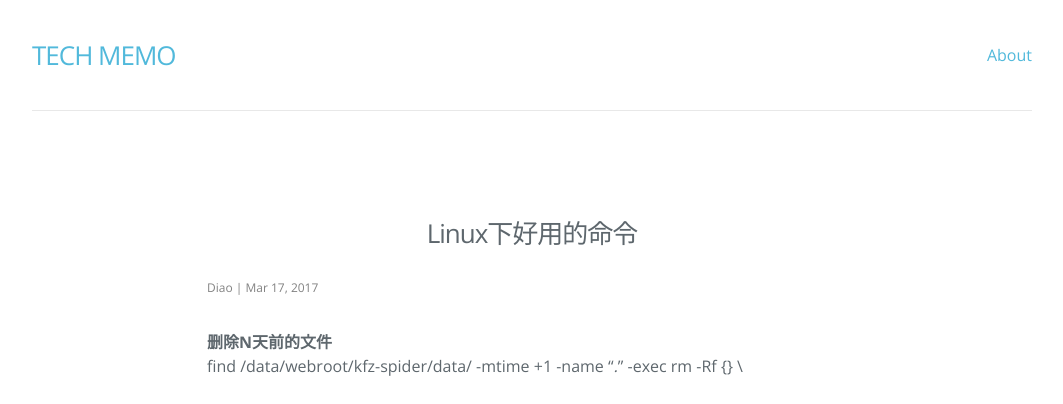
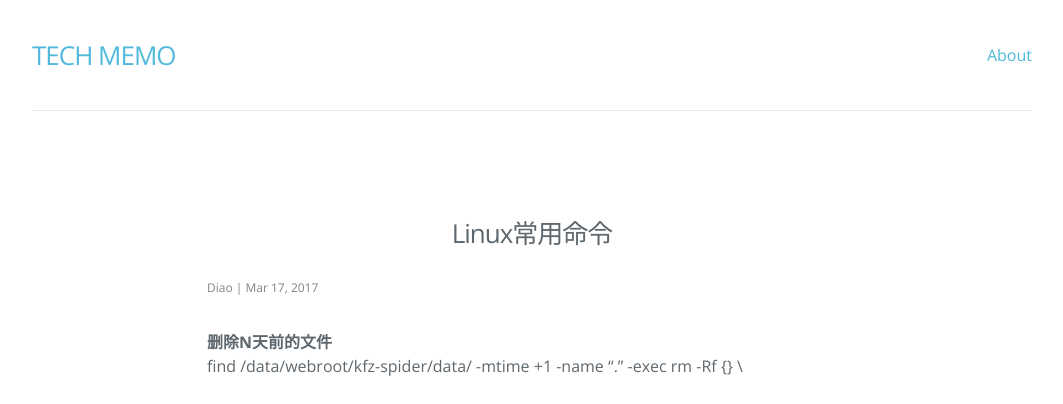
Before and after one commit to diaoyinlong/blog, a Jekyll site: the page built from _posts/2017-03-17-Linux下好用的命令.md, in a window 1280 px wide and 959 px high. Shown: the top 404 px of the window, without its empty margins (108-1171 px from the left). Built offline with Jekyll 4.4.1, drawn with Linux system fonts in a browser that asks for light colours; nearby versions of some CDN libraries.

Commit message:
Update Linux常用命令

```diff
--- a/_posts/2017-03-17-Linux下好用的命令.md
+++ b/_posts/2017-03-17-Linux下好用的命令.md
@@ -1,5 +1,5 @@
 ---
-title: Linux下好用的命令
+title: Linux常用命令
 layout: post
 categories: 命令
 tags: Linux
```
